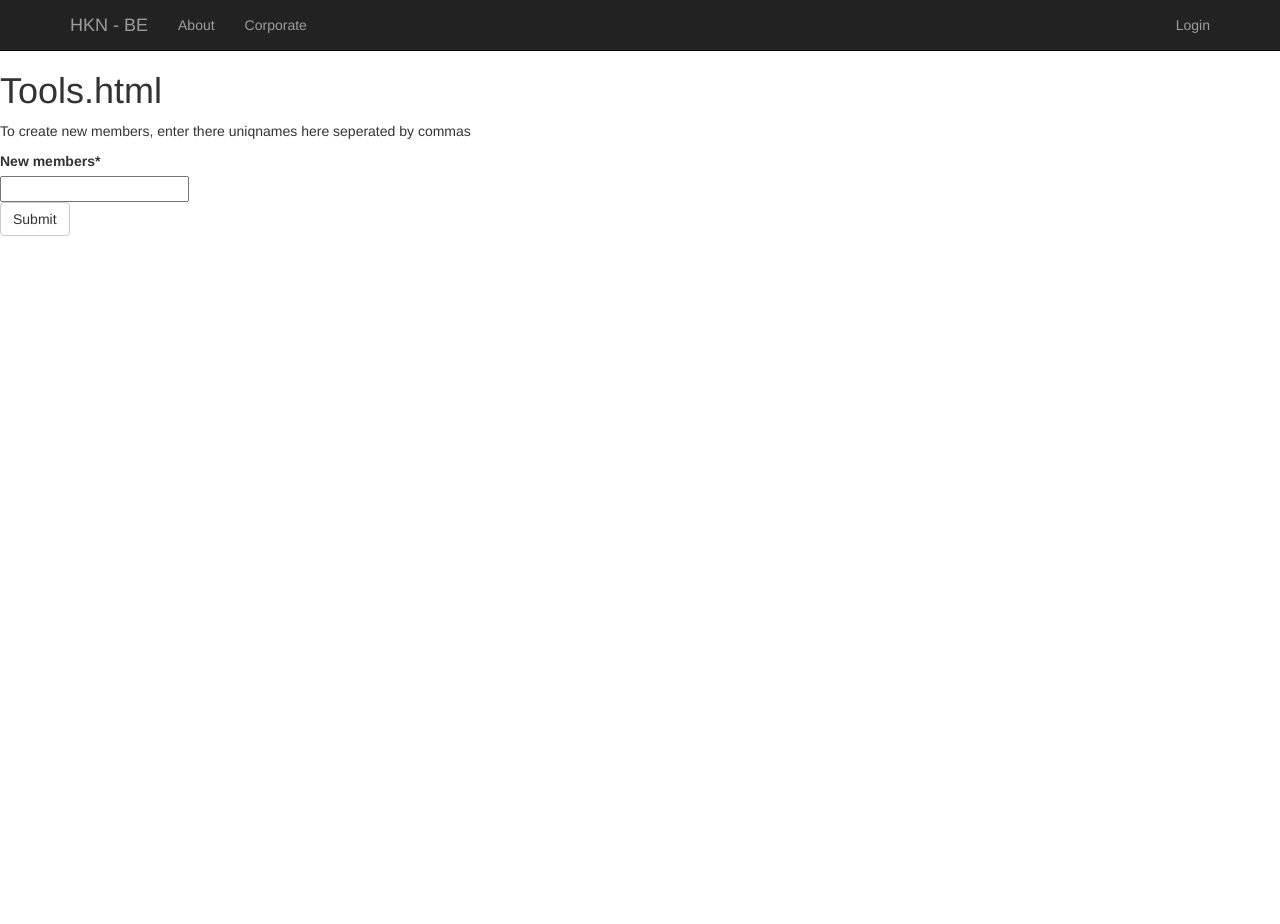
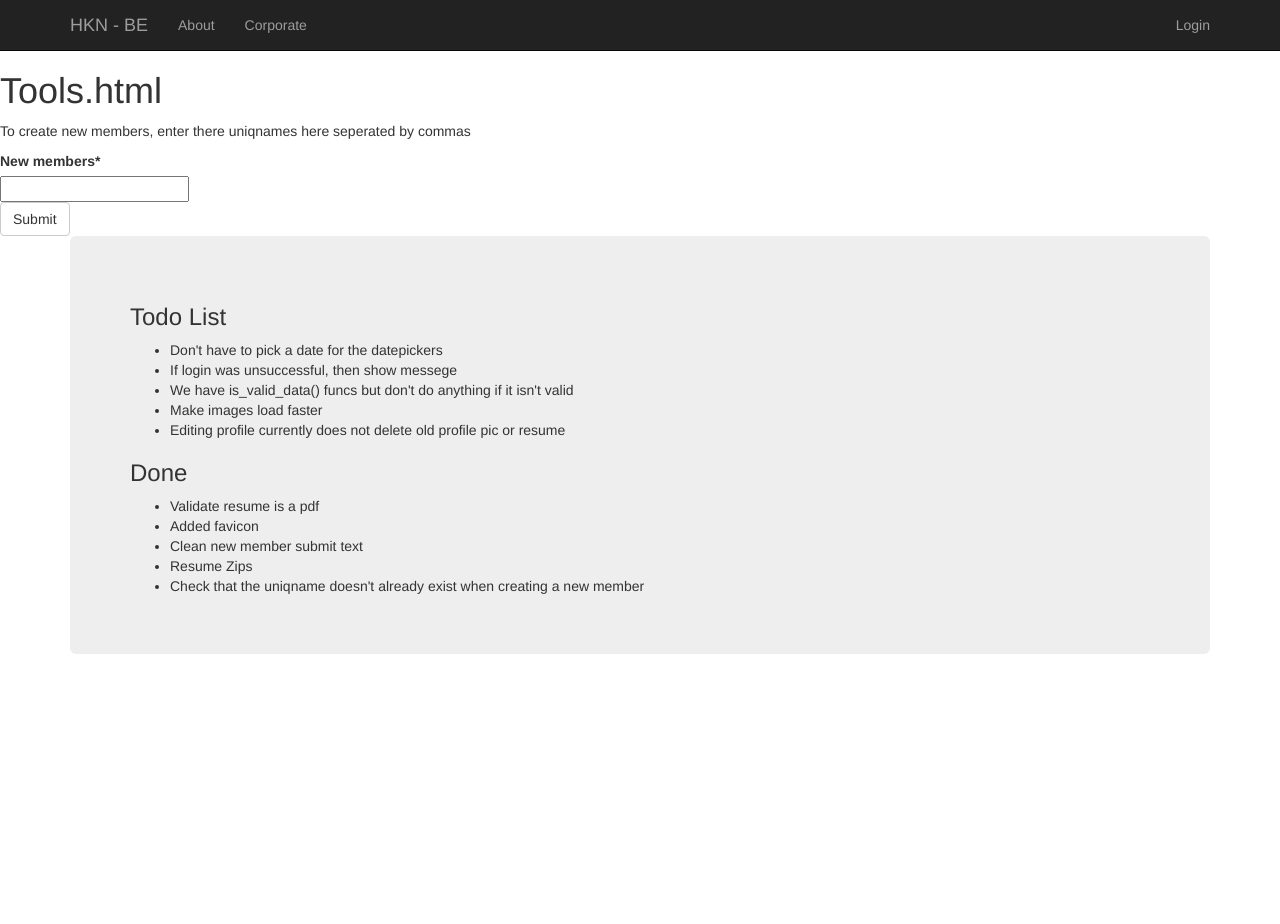
Before and after one commit to HKNBetaEpsilon/new-hkn-website, a Django app: page /tools/ in a window 1280 px wide. Shown: the top 924 px of the page. Run offline with Django 3.2, Linux system fonts and the light colour scheme; some libraries are stand-ins or nearby versions.

Commit message:
moved todo list to tools page

```diff
--- a/src/templates/tools.html
+++ b/src/templates/tools.html
@@ -21,4 +21,25 @@
 	{{form|crispy}}
 	<input class='btn btn-default' type='submit' value='Submit' />
 </form>
+
+<div class='container'>
+<div class='jumbotron'>
+<h3>Todo List</h3>
+<ul>
+	<li>Don't have to pick a date for the datepickers</li>
+	<li>If login was unsuccessful, then show messege</li>
+	<li>We have is_valid_data() funcs but don't do anything if it isn't valid</li>
+	<li>Make images load faster</li>
+	<li>Editing profile currently does not delete old profile pic or resume</li>
+</ul>
+<h3>Done</h3>
+<ul>
+	<li>Validate resume is a pdf</li>
+	<li>Added favicon</li>
+	<li>Clean new member submit text</li>
+	<li>Resume Zips</li>
+	<li>Check that the uniqname doesn't already exist when creating a new member</li>
+</ul>
+</div>
+</div>
 {% endblock %}
```
